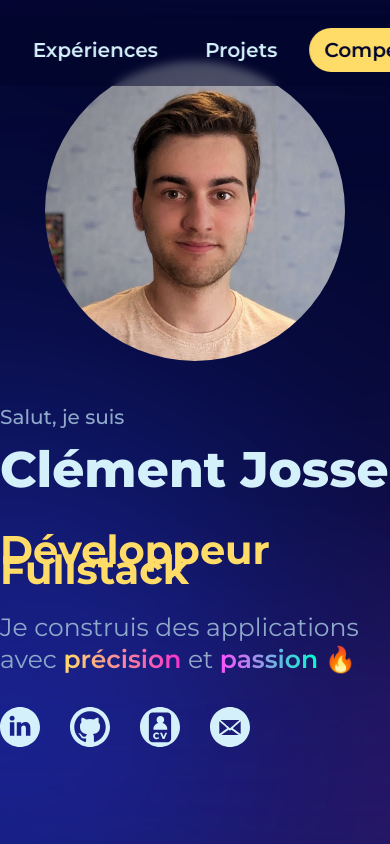
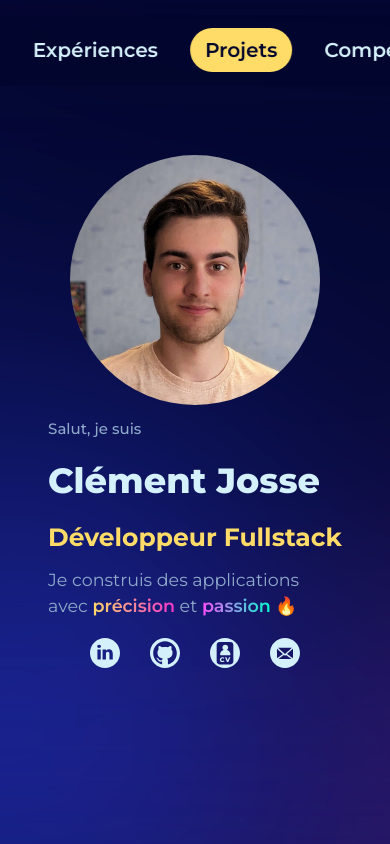
Before and after one commit to ClementJosse/portfolio, a React (Create React App) app: page / in a window 390 px wide. Shown: the top 844 px of the page. Built offline with nearby package versions, Linux system fonts and the light colour scheme.

Commit message:
ajout du responsive a la home page

```diff
--- a/src/App.css
+++ b/src/App.css
@@ -61,4 +61,23 @@
   .experiences-container{
       height: 1750px;
   }
+  .projects-container {
+    height: 1850px;
+  }
+  .projects-list {
+    grid-template-columns: repeat(2, 380px); /* 3 colonnes de largeur égale */
+  }
+
 }
+
+
+
+@media (max-width: 950px) {
+  .projects-container {
+    height: 3300px;
+  }
+  .projects-list {
+    grid-template-columns: repeat(1, 380px); /* 3 colonnes de largeur égale */
+  }
+
+}
--- a/src/components/Home/HomeInfos.css
+++ b/src/components/Home/HomeInfos.css
@@ -1,5 +1,5 @@
 .TextInfos > * {
-    margin-bottom: 60px; /* Ajoute une marge sous chaque élément enfant de TextInfos */
+    margin-bottom: clamp(25px,2.5vw,60px); /* Ajoute une marge sous chaque élément enfant de TextInfos */
 }
 
 .HomeInfos {
@@ -17,7 +17,7 @@
 }
 
 .profile-img {
-    width: 450px;
+    width: clamp(250px,25vw,400px);
     height: auto;
     border-radius: 50%;
 }
@@ -33,29 +33,29 @@
 
 .salut{
     color: #8FA9CA;
-    font-size: 30px;
+    font-size: clamp(15px,1.5vw,25px);
     font-weight: 500;
     position: relative;
-    top: 30px; /* Déplace l'élément de 100px vers le bas */
+    top: 1vw; /* Déplace l'élément de 100px vers le bas */
 }
 
 .clement{
     color: #D4F0FA;
-    font-size: 70px;
+    font-size: clamp(35px,4vw,60px);
     font-weight: 800;
     top: 15px;
 }
 
 .developpeur{
     color: #FFDC67;
-    font-size: 55px;
+    font-size: clamp(25px,2.5vw,40px);
     font-weight: 700;
     line-height: 20px;
 }
 
 .construis h1 {
     color: #8FA9CA;
-    font-size: 35px;
+    font-size: clamp(17.5px,2vw,30px);
     line-height: 15px;
     font-weight: 400;
 }
@@ -81,9 +81,8 @@
 }
 
 .SocialIcons .icon {
-    width: 40px;
     cursor: pointer;
-    height: 40px;
+    height: auto;
 }
 
 .SocialIcons .icon:hover {
@@ -91,8 +90,8 @@
 }
 
 .SocialIcons .icon {
-    width: 40px;
-    height: 40px;
+    width: clamp(30px,3vw,40px);
+    height: auto;
     cursor: pointer;
     transition: transform 0.3s ease, fill 0.3s ease;
 }
@@ -106,37 +105,8 @@
 }
 
 
-@media (max-width: 1250px) {
-    .TextInfos > * {
-        margin-bottom: 40px; /* Ajoute une marge sous chaque élément enfant de TextInfos */
-    }
 
-    .Split {
-        gap: 60px;
-    }
-
-    .profile-img {
-        width: 300px;
-    }
-
-    .salut{
-        font-size: 20px;
-    }
-
-    .clement{
-        font-size: 50px;
-    }
-
-    .developpeur{
-        font-size: 40px;
-    }
-
-    .construis h1 {
-        font-size: 25px;
-    }
-}
-
-@media (max-width: 950px) {
+@media (max-width: 800px) {
 
     .ProfilePicture {
         display: flex;
@@ -147,4 +117,10 @@
     .Split {
         display: block;
     }
+
+    .SocialIcons {
+        justify-content: center; /* Centre les éléments horizontalement */
+        align-items: center; /* Centre les éléments verticalement */
+    }
+
 }
```
